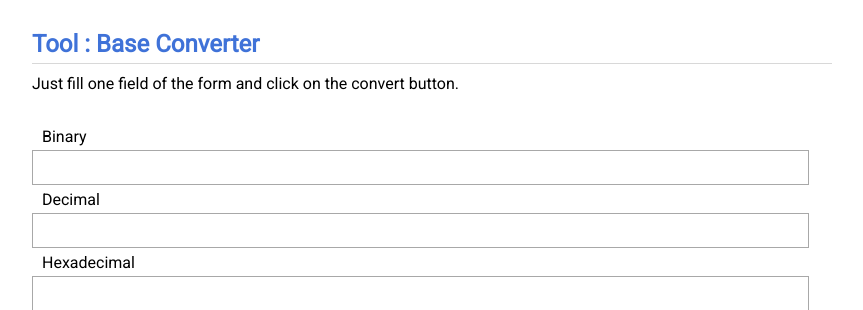
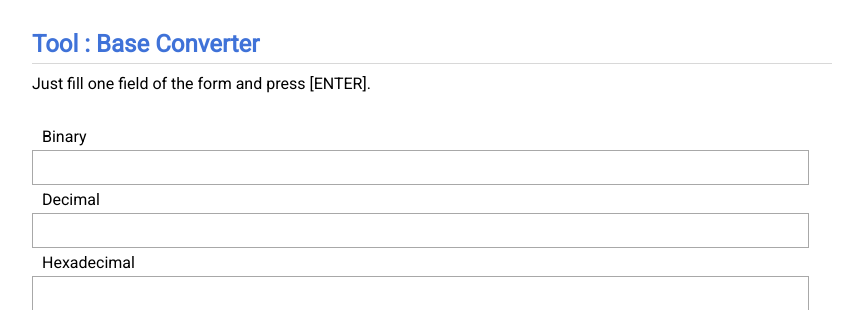
Before and after one commit to vaga/Tooblox, a PHP site: page /base-converter in a window 1280 px wide. Shown: the part 60-370 px from the top of the page, without its empty margins (208-1071 px from the left). Run offline with PHP 8.4, Linux system fonts and the light colour scheme; some libraries are stand-ins or nearby versions.

Commit message:
-modif text ConvertBase

```diff
--- a/tools/BaseConverter/view.phtml
+++ b/tools/BaseConverter/view.phtml
@@ -1,6 +1,6 @@
 <form class="block" action="#" id="myform">
 	<h1>Tool : Base Converter</h1>
-	<p>Just fill one field of the form and click on the convert button.</p><br />
+	<p>Just fill one field of the form and press [ENTER].</p><br />
 	<p class="inline"><label>Binary</label><input type="text" id="binary" value=""></p>
 	<p><label>Decimal</label><input type="text" id="decimal" value=""></p>
 	<p><label>Hexadecimal</label><input type="text" id="hexa" value=""></p>
```
